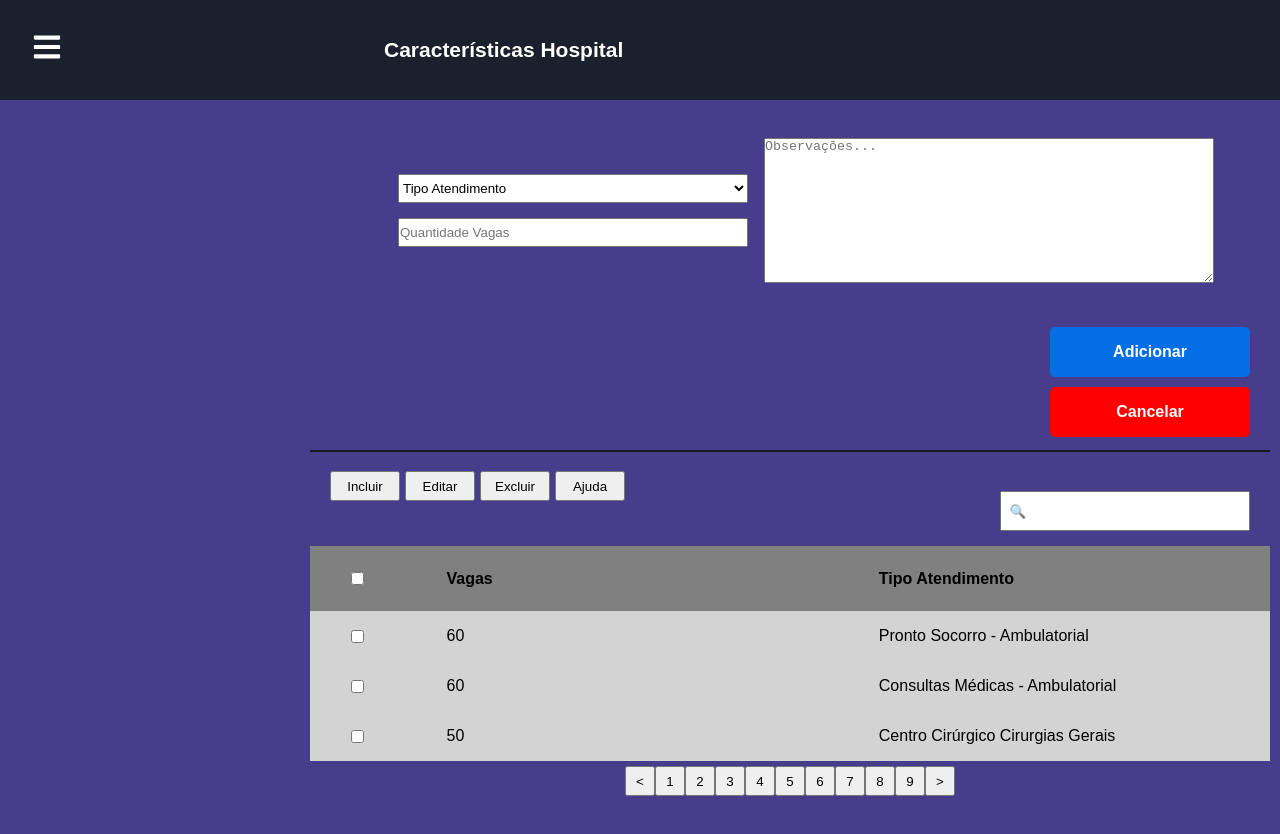
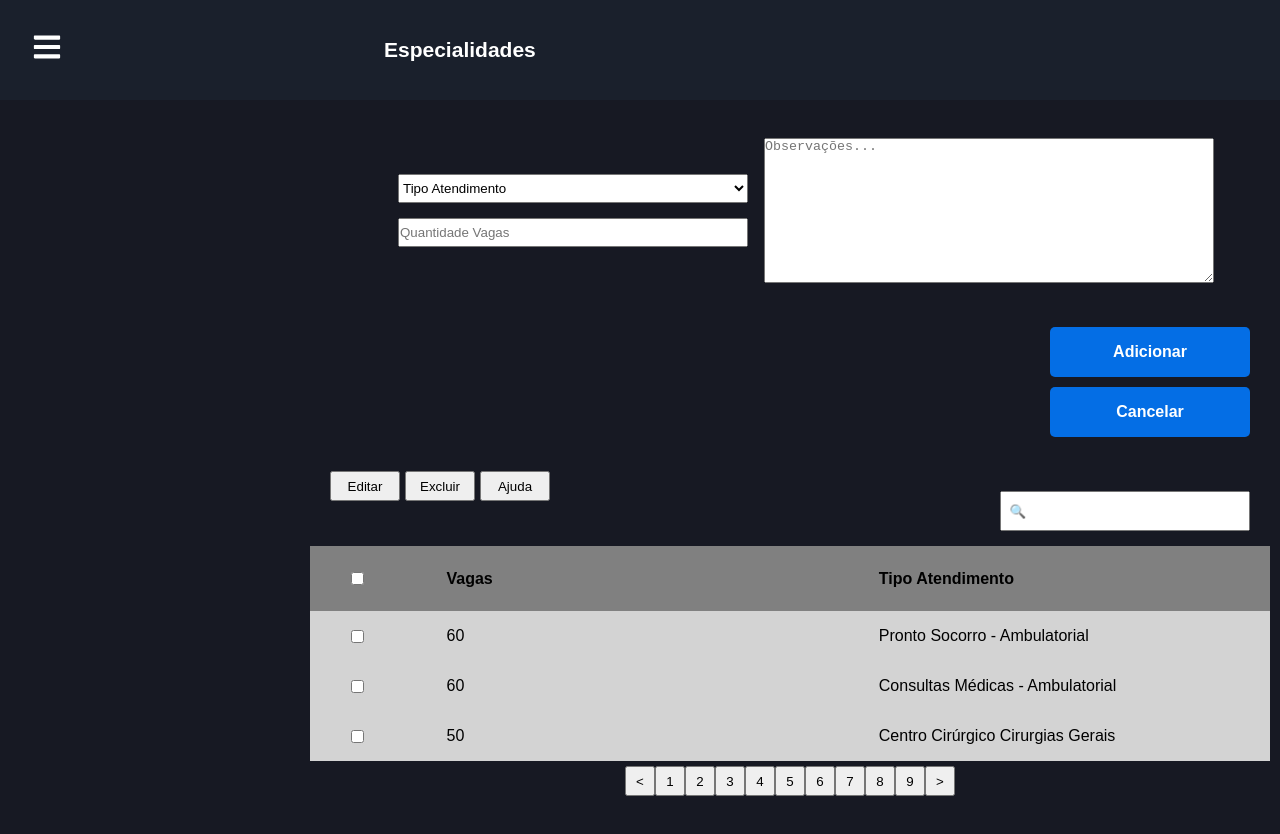
Before and after one commit to gustavo-sobbrero-develcode/agilesafe-web, a React (Create React App) app: page /cadastros/hospitais in a window 1280 px wide. Shown: the top 834 px of the page. Built offline with nearby package versions, Linux system fonts and the light colour scheme.

Commit message:
ajustes layout

```diff
--- a/src/components/SideBar/SideBar.js
+++ b/src/components/SideBar/SideBar.js
@@ -21,7 +21,7 @@ const SideBar = ({ active }) => {
         <C.ProfilePhotoDiv />
         <SidebarItem Text="Home" onClick={() => navigate("/home")} />
         <SidebarItem Text="Hospital" />
-        <SidebarItem Text="Manutenção" onClick={() => navigate("/cadastros/hospitais")} />
+        <SidebarItem Text="Especialidades" onClick={() => navigate("/cadastros/hospitais")} />
         <SidebarItem
           Text="Alteração de credenciais"
           onClick={() => navigate("/changepassword")}
--- a/src/pages/Maintenance/Maintenance.js
+++ b/src/pages/Maintenance/Maintenance.js
@@ -11,14 +11,14 @@ const Maintenance = () => {
     { value: "peugeot", text: "Peugeot" },
     { value: "bmw", text: "Bmw" },
   ];
-  const buttons = ["Incluir", "Editar", "Excluir", "Ajuda"];
+  const buttons = ["Editar", "Excluir", "Ajuda"];
   const pages = [1, 2, 3, 4, 5, 6, 7, 8, 9];
   const { signOut } = useAuth();
   const navigate = useNavigate();
 
   return (
     <>
-      <Header title={"Características Hospital"} />
+      <Header title={"Especialidades"} />
       <C.Container>
         <C.TopContent>
           <C.ServiceTypeContainer>
@@ -56,7 +56,7 @@ const Maintenance = () => {
           </C.ServiceTypeContainer>
           <C.ButtonsContainer>
             <Button Text={"Adicionar"} backgroundColor={"#046ee5"} />
-            <Button Text={"Cancelar"} backgroundColor={"red"} />
+            <Button Text={"Cancelar"} backgroundColor={"#046ee5"} />
           </C.ButtonsContainer>
           <hr color="#171923"/>
         </C.TopContent>
--- a/src/pages/Maintenance/styles.js
+++ b/src/pages/Maintenance/styles.js
@@ -6,7 +6,7 @@ export const Container = styled.div`
   flex-direction: column;
   height: 840px;
   gap: 20px;
-  background-color: #483D8B;
+  background-color: #171923;
 `;
 
 export const Title = styled.h2``;
@@ -48,5 +48,5 @@ export const BottomContent = styled.div`
   width: 75%;
   height: 40%;
   margin-left: 300px;
-  background-color: #483D8B;
+  background-color: #171923;
 `;
```
